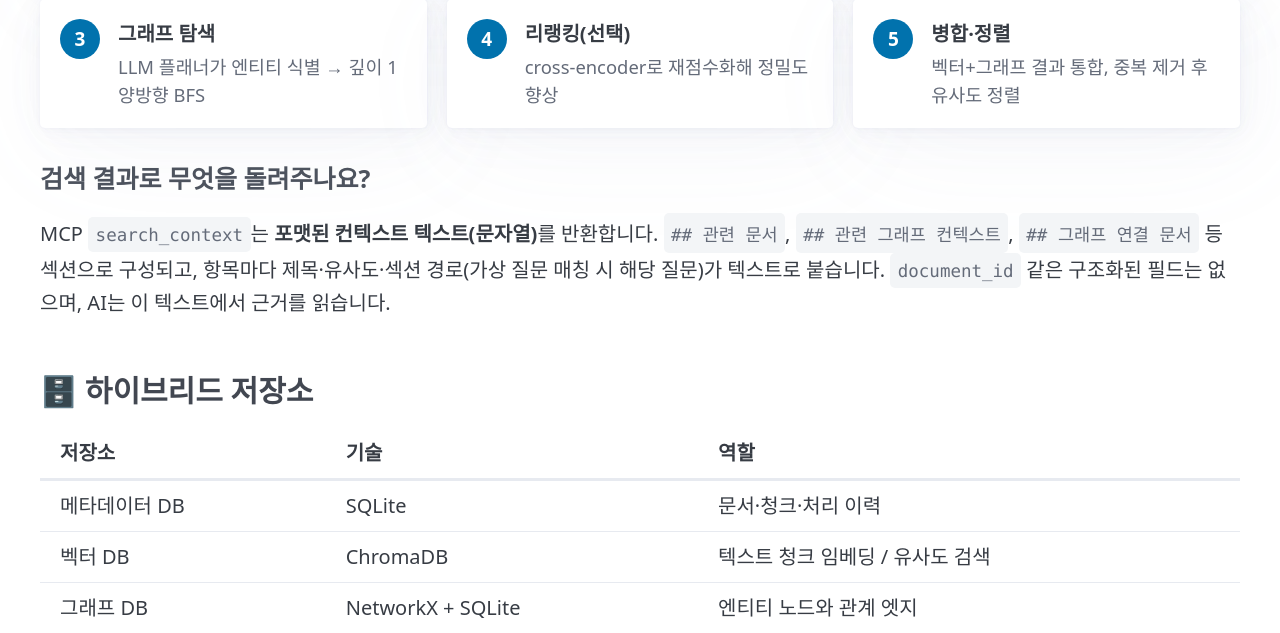
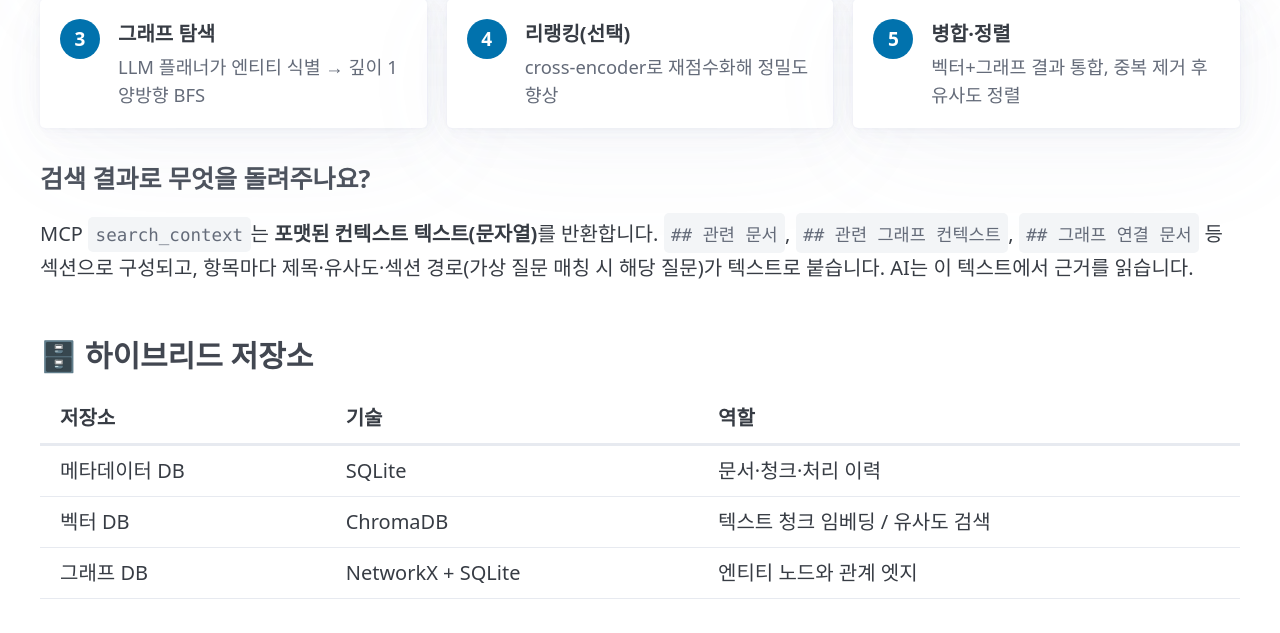
Before and after one commit to MyNameIsTaeYeong/project-context-loop-system, a FastAPI app: template src/context_loop/web/templates/about.html in a window 1280 px wide. Shown: the part 4038-4671 px from the top of the page. Run offline with FastAPI, Linux system fonts and the light colour scheme; the template is opened without the code that fills it, so the values that code supplies are empty; parts of the project's set-up code (start-up, migrations or seed data) failed here and were passed over; some libraries are stand-ins or nearby versions.

Commit message:
About page: drop the "no structured fields" note from search return
Co-Authored-By: Claude Opus 4.8 <noreply@anthropic.com>
Claude-Session: https://claude.ai/code/session_015sPSPcweN1j5xFNBXe9pbc

```diff
--- a/src/context_loop/web/templates/about.html
+++ b/src/context_loop/web/templates/about.html
@@ -316,7 +316,7 @@
         MCP <code>search_context</code>는 <strong>포맷된 컨텍스트 텍스트(문자열)</strong>를 반환합니다.
         <code>## 관련 문서</code>, <code>## 관련 그래프 컨텍스트</code>, <code>## 그래프 연결 문서</code>
         등 섹션으로 구성되고, 항목마다 제목·유사도·섹션 경로(가상 질문 매칭 시 해당 질문)가 텍스트로
-        붙습니다. <code>document_id</code> 같은 구조화된 필드는 없으며, AI는 이 텍스트에서 근거를 읽습니다.
+        붙습니다. AI는 이 텍스트에서 근거를 읽습니다.
     </p>
 </section>
 
```
